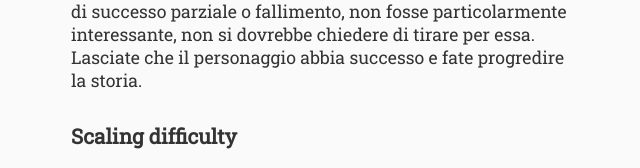
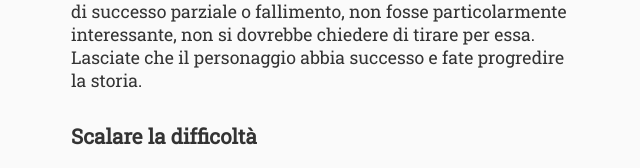
Before and after one commit to zeruhur/fireside, a plain HTML site: page index.html in a window 1280 px wide. Shown: the part 3402-3570 px from the top of the page, 319-959 px from the left. Drawn offline with Linux system fonts and the light colour scheme; a script that the page names is missing.

Commit message:
Update index.html

```diff
--- a/index.html
+++ b/index.html
@@ -174,7 +174,7 @@ abbia successo e fate progredire la storia.
   </p>
 
 
-  <h3>Scaling difficulty</h3>
+  <h3>Scalare la difficoltà</h3>
   <p>
     Alcuni compiti possono essere troppo complessi o rischiosi per essere
 svolti direttamente. In queste situazioni, suddividete l’azione in più
```
